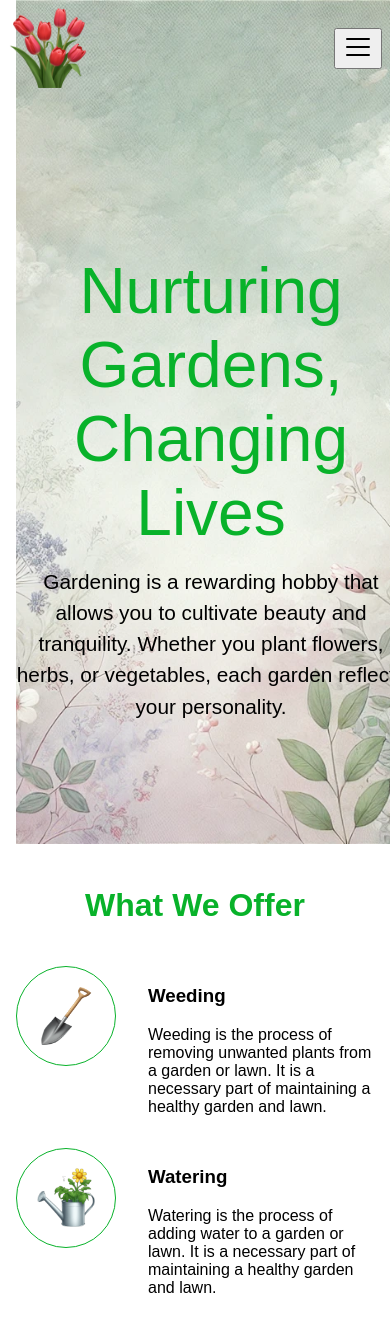
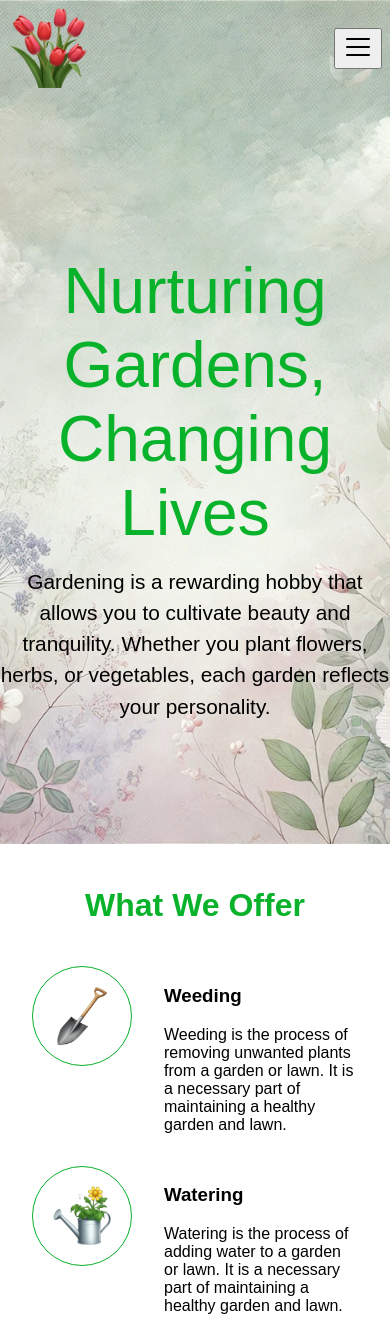
Before and after one commit to Vineethaveerapu/garden, a React (Vite) app: page / in a window 390 px wide. Shown: the top 1327 px of the page. Built offline with nearby package versions, Linux system fonts and the light colour scheme.

Commit message:
css variables are added

```diff
--- a/src/App.css
+++ b/src/App.css
@@ -2,14 +2,17 @@
   box-sizing: border-box;
 }
 
+:root {
+  --primary-color: #08b22a;
+  --page-padding: 2rem;
+}
+
+html {
+  scroll-behavior: smooth;
+}
+
 body {
   margin: 0;
-  padding: 0;
+  padding: 0 var(--page-padding);
   font-family: "Poppins", sans-serif;
 }
-
-@media (max-width: 768px) {
-  body {
-    margin: 0 1rem;
-  }
-}
--- a/src/components/MainHome/MainHome.module.css
+++ b/src/components/MainHome/MainHome.module.css
@@ -21,7 +21,7 @@
 .mainHomeContent h1 {
   font-size: 4rem;
   font-weight: 400;
-  color: #08b22a;
+  color: var(--primary-color);
   margin-bottom: 1rem;
 }
 
@@ -37,7 +37,7 @@
   padding: 1rem;
   text-align: center;
   font-size: 2rem;
-  color: #08b22a;
+  color: var(--primary-color);
 }
 
 .taskImage {
@@ -48,7 +48,7 @@
   height: 100px;
   aspect-ratio: 1 / 1;
   border-radius: 100px;
-  border: 1px solid #08b22a;
+  border: 1px solid var(--primary-color);
 
   img {
     object-fit: contain;
```
